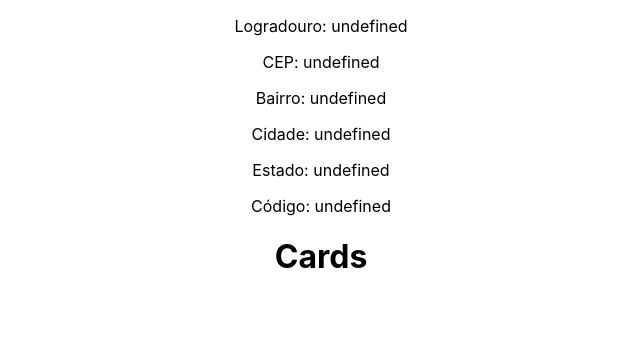
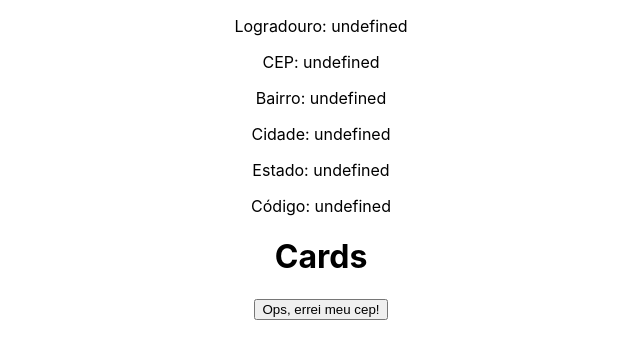
Before and after one commit to EduardoSeije/internetplansoffer, a React (Create React App) app: page /internetOffers in a window 1280 px wide. Shown: the top 358 px of the page, without its empty margins (319-959 px from the left). Built offline with nearby package versions, Linux system fonts and the light colour scheme.

Commit message:
Criação do componente PrevButton, que renderiza um botão que permite o usuário voltar para a tela inicial. Implementação da estrutura inicial do componente Cards.

```diff
--- a/src/components/Cards.jsx
+++ b/src/components/Cards.jsx
@@ -1,9 +1,23 @@
 import React from 'react'
+import { PrevButton } from './PrevButton';
 
 export const Cards = () => {
-  return (
-    <div>
-      <h1>Cards</h1>
+  const cardsData = {
+    "userData":
+    { "zipcode": "",
+    "offers":
+    [ { "name": "Oferta 1", "price": 5099, "id": 1, "isSelected": false },
+    { "name": "Oferta 2", "price": 10099, "id": 2, "isSelected": false },
+    { "name": "Oferta 3", "price": 15099, "id": 3, "isSelected": false } ] } };
+
+
+    return (
+    <div className='cardWapper'>
+      <div className='internetCards'>
+        <h1>Cards</h1>
+        {console.log(cardsData.userData.offers)}
+      </div>
+      <PrevButton />
     </div>
   )
 }
--- /dev/null
+++ b/src/components/PrevButton.jsx
@@ -0,0 +1,12 @@
+import React from 'react'
+import { Link } from 'react-router-dom'
+
+export const PrevButton = () => {
+  return (
+    <div className='prevButton'>
+        <Link to='/'>
+          <button type="button">Ops, errei meu cep!</button>
+        </Link>
+    </div>
+  )
+}
```
